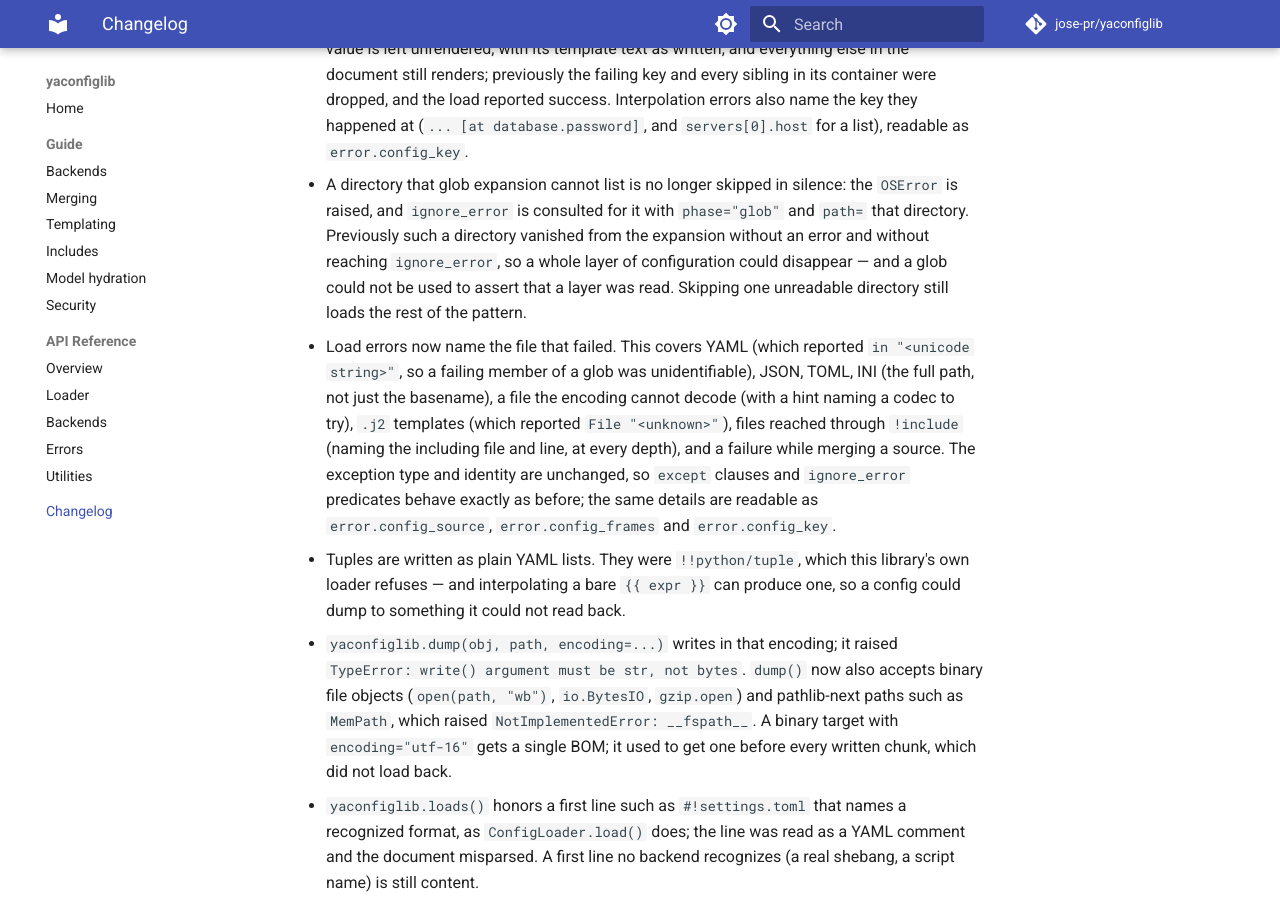
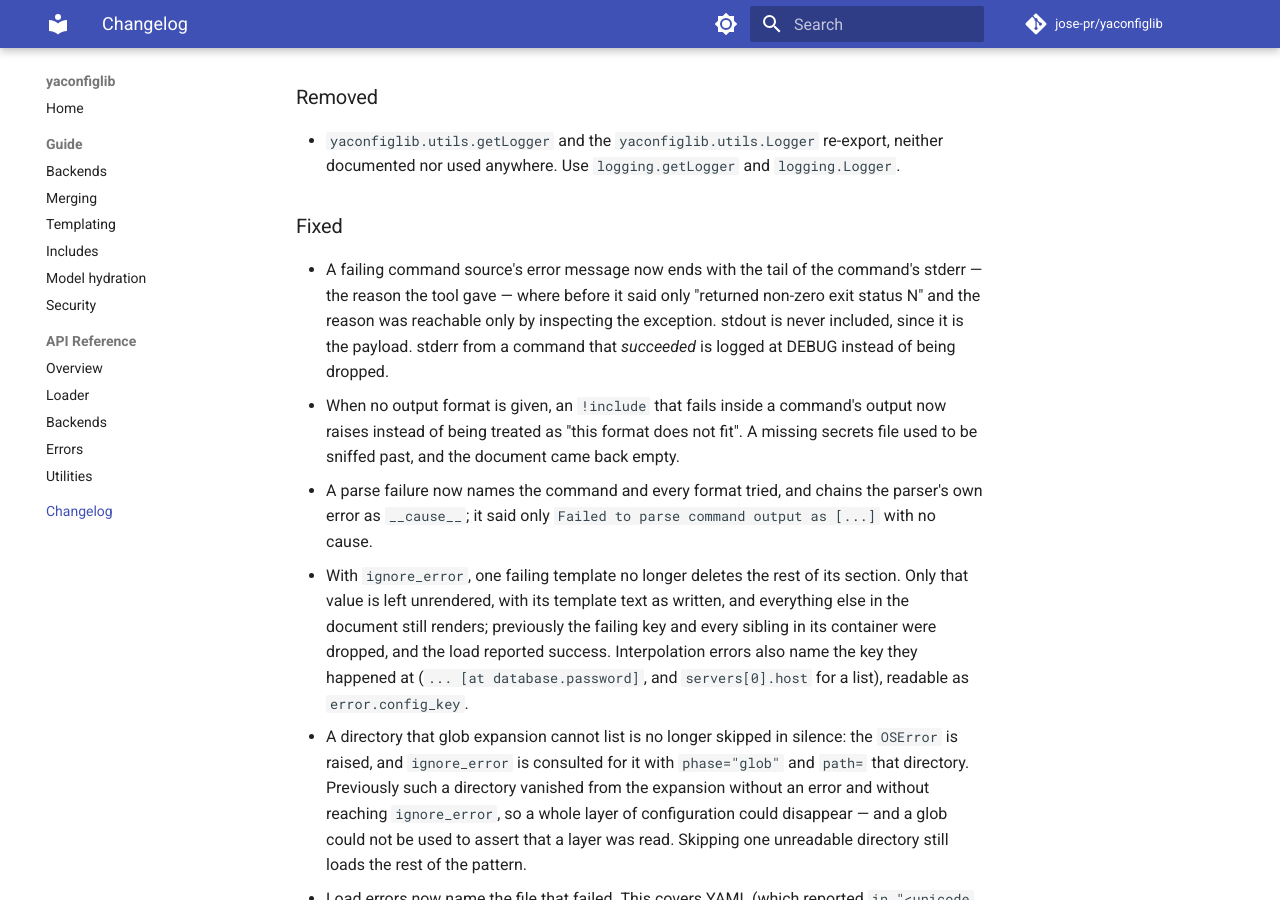
Before and after one commit to jose-pr/yaconfiglib, an MkDocs documentation site: the page built from docs/changelog.md, in a window 1280 px wide and 900 px high, scrolled down 7464 px. Built offline with MkDocs 1.6.1 and Material for MkDocs 9.7.7, drawn with Linux system fonts in a browser that asks for light colours; comment, search, counter and statistics services are not loaded; some of the changed text lies outside the part shown.

Commit message:
docs: what a failing command raises, and what its message reveals
The backends guide gains a "When a command fails" section; the security
guide notes that the stderr tail travels in exception text, so a tool that
prints credentials on failure exposes them in a traceback. The API header
records the two classes, the narrowed sniffing rule and the retyped
ValueErrors.

```diff
--- a/CHANGELOG.md
+++ b/CHANGELOG.md
@@ -35,6 +35,10 @@
   is a command source is refused while `allow_commands=False`.
 
 ### Added
+- `yaconfiglib.CommandError` (also a `subprocess.CalledProcessError`) and
+  `yaconfiglib.CommandTimeoutError` (also a `subprocess.TimeoutExpired`), so a command
+  failure can be caught either as the stdlib type it always was or as a
+  `yaconfiglib.ConfigError`.
 - `parse_sources(on_error=...)`: a callback `(error, directory) -> bool` called when glob
   expansion cannot list a directory. Return `True` to skip that directory and keep
   expanding; anything falsy lets the `OSError` propagate. It is asked once per directory,
@@ -79,6 +83,11 @@
   also apply to nested `!include` targets.
 
 ### Changed
+- While sniffing a command's output format, only a parse failure now means "try the next
+  format". Anything else — a disabled command, an error from an `!include` inside the
+  output, a `TypeError`, a missing file — propagates instead of falling through to
+  another format or to the raw output. Fix the reported error, or pass
+  `format=`/`cmd+<fmt>://` to choose the format outright.
 - With `ConfigLoader(ignore_error=...)`, `load_all()` yields a document with the failing
   value unrendered instead of skipping the document entirely, and an interpolation
   failure is offered to a predicate once per failing value with `phase="interpolate"` and
@@ -269,6 +278,17 @@
   documented nor used anywhere. Use `logging.getLogger` and `logging.Logger`.
 
 ### Fixed
+- A failing command source's error message now ends with the tail of the command's
+  stderr — the reason the tool gave — where before it said only "returned non-zero exit
+  status N" and the reason was reachable only by inspecting the exception. stdout is
+  never included, since it is the payload. stderr from a command that *succeeded* is
+  logged at DEBUG instead of being dropped.
+- When no output format is given, an `!include` that fails inside a command's output now
+  raises instead of being treated as "this format does not fit". A missing secrets file
+  used to be sniffed past, and the document came back empty.
+- A parse failure now names the command and every format tried, and chains the parser's
+  own error as `__cause__`; it said only `Failed to parse command output as [...]` with
+  no cause.
 - With `ignore_error`, one failing template no longer deletes the rest of its section.
   Only that value is left unrendered, with its template text as written, and everything
   else in the document still renders; previously the failing key and every sibling in its
```
Also changed, not shown: docs/guide/backends.md (+20 -0 lines), docs/guide/security.md (+5 -0 lines), src/yaconfiglib/AGENTS.md (+28 -7 lines).
